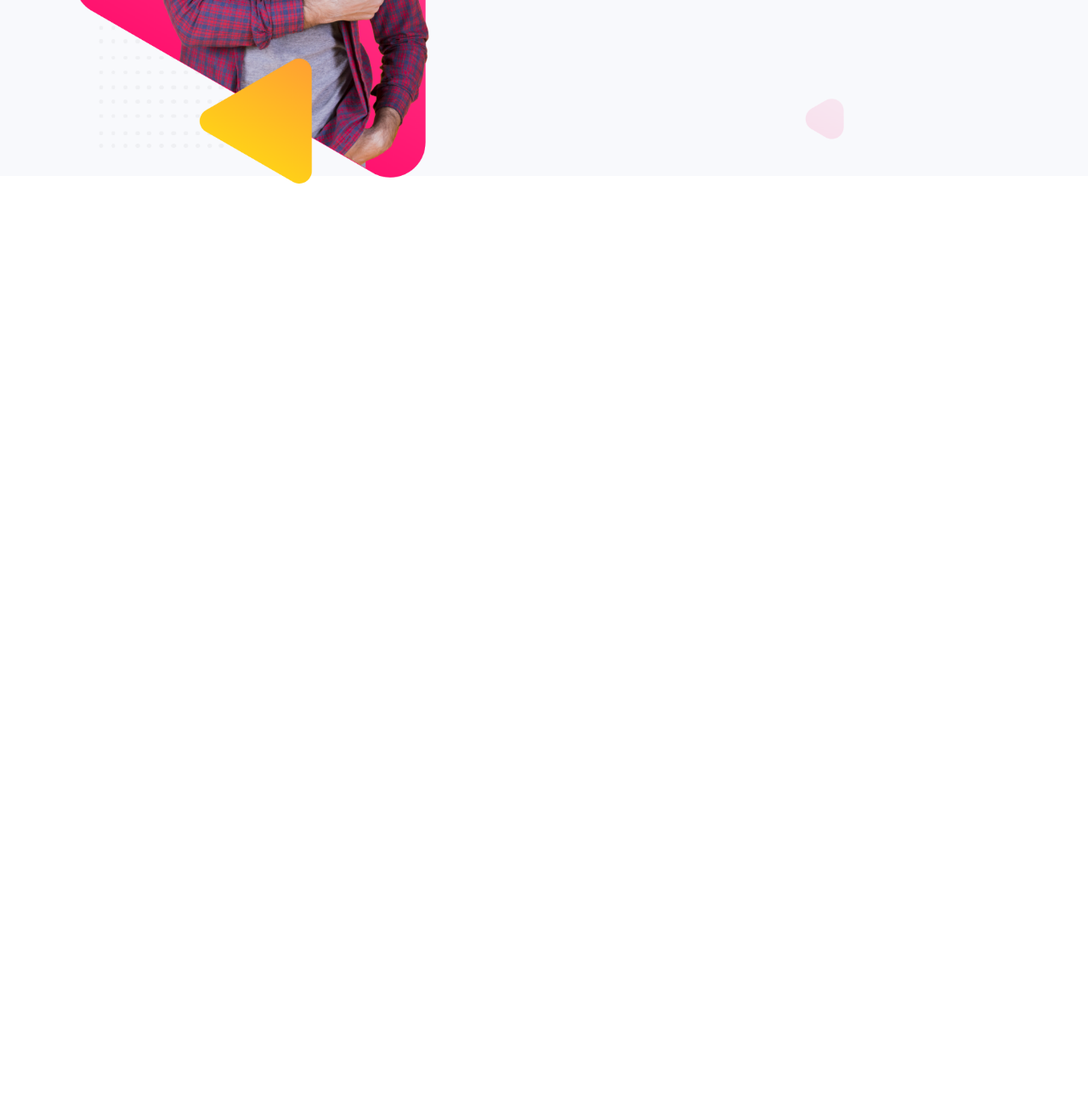
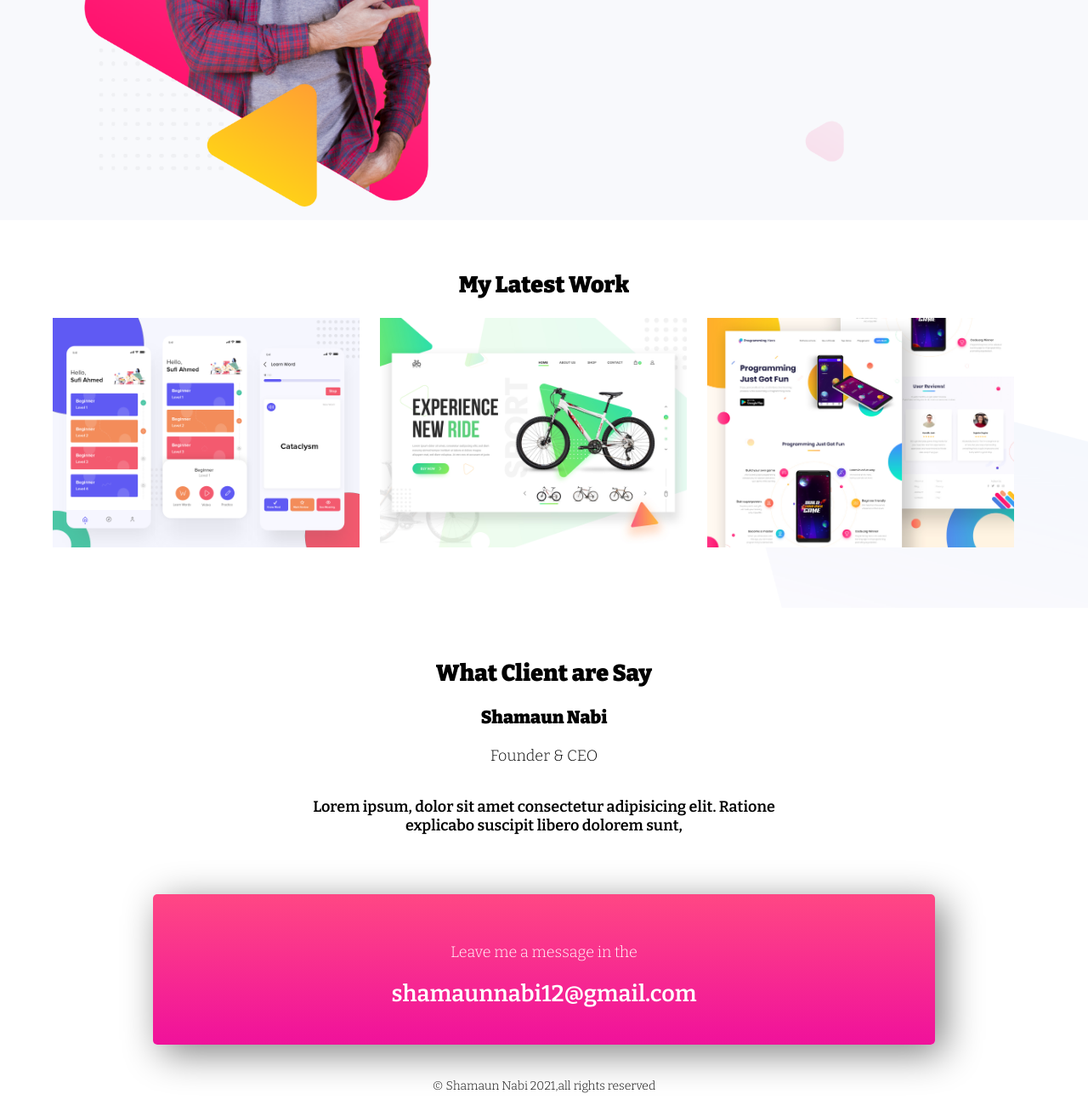
Before and after one commit to Shamaun-Nabi/Devfolio-Assignment-II, a plain HTML site: page index.html in a window 1280 px wide. Shown: the part 895-2195 px from the top of the page at 85% size. Before the commit the page ends 1116 px from the top, so only its background shows below. Drawn offline with nearby package versions, Linux system fonts and the light colour scheme.

Commit message:
Complete

```diff
--- a/css/style.css
+++ b/css/style.css
@@ -40,7 +40,7 @@ body {
 
 section {
     height: 500px;
-    padding: 2%;
+    padding: 3%;
 }
 
 .half img {
@@ -52,3 +52,67 @@ section {
     background-repeat: no-repeat;
     background-size: cover;
 }
+
+.work h2 {
+    text-align: center;
+}
+
+.mywork {
+    width: 30%;
+    float: left;
+    background-color: brown;
+    margin-left: 2%;
+    height: 200px;
+}
+
+.mywork img {
+    width: 100%;
+}
+
+.work {
+    background-image: url("../images/latest-work-bg.png");
+    background-repeat: no-repeat;
+    background-size: cover;
+    height: 380px;
+}
+
+.client {
+    text-align: center;
+}
+
+.ceo {
+    text-align: center;
+}
+
+.ceo h2 {
+    font-weight: 600;
+}
+
+.description {
+    padding: 2px 300px;
+    text-align: center;
+    font-weight: 600;
+}
+
+.desc {
+    height: 220px;
+}
+
+.contact {
+    text-align: center;
+    background-image: linear-gradient(180deg, rgb(255, 71, 132), rgb(240, 17, 155));
+    height: 100px;
+    margin: 40px 180px;
+    color: white;
+    border-radius: 5px;
+    box-shadow: 10px 10px 45px gray;
+}
+
+.contact h2 {
+    font-weight: 600;
+}
+
+footer {
+    text-align: center;
+    font-size: 14px;
+}
--- a/index.html
+++ b/index.html
@@ -44,6 +44,45 @@
     </section>
 
     <!-- My Latest Work -->
+    <section class="work">
+        <h2>My Latest Work</h2>
+        <div class="mywork">
+            <img src="images/latest-work/work-1.png" alt="" srcset="">
+        </div>
+        <div class="mywork">
+            <img src="images/latest-work/work-2.jpg" alt="" srcset="">
+        </div>
+        <div class="mywork">
+
+            <img src="images/latest-work/work-3.jpg" alt="">
+        </div>
+
+    </section>
+
+    <!-- client say -->
+
+    <section class="desc">
+        <div class="client">
+            <h1>What Client are Say</h1>
+        </div>
+        <div class="ceo">
+            <h3>Shamaun Nabi</h3>
+            <p>Founder & CEO</p>
+        </div>
+        <div class="description">
+            <p>Lorem ipsum, dolor sit amet consectetur adipisicing elit. Ratione explicabo suscipit libero dolorem sunt, </p>
+        </div>
+    </section>
+
+    <!-- Contact -->
+    <section class="contact">
+        <p>Leave me a message in the</p>
+        <h2>shamaunnabi12@gmail.com</h2>
+    </section>
+
+    <footer>
+        <p>© Shamaun Nabi 2021,all rights reserved</p>
+    </footer>
 
 </body>
 
```
